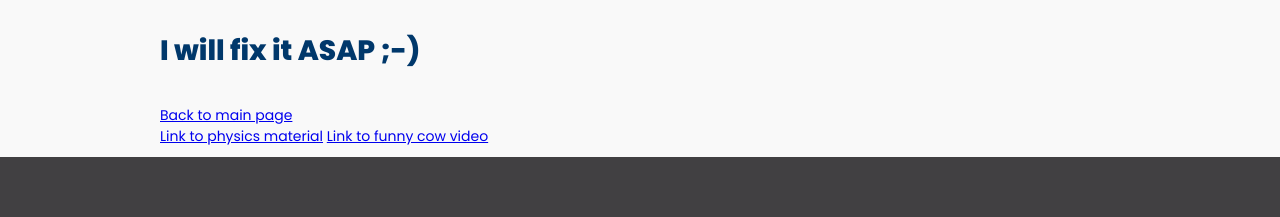
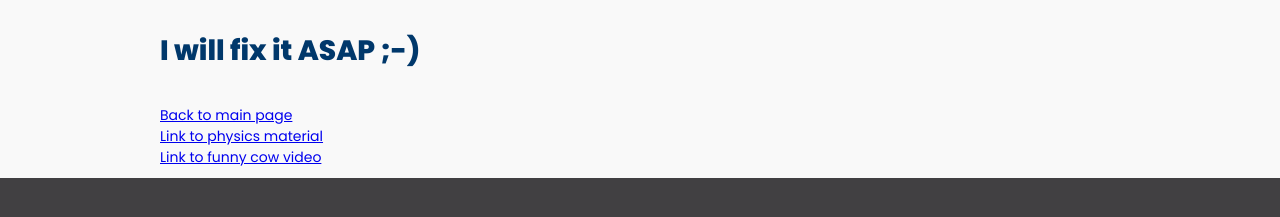
Before and after one commit to rychda/rychda.github.io, a plain HTML site: page about_me.html in a window 1280 px wide. Shown: the part 225-442 px from the top of the page. Drawn offline with Linux system fonts and the light colour scheme.

Commit message:
Update about_me.html

```diff
--- a/about_me.html
+++ b/about_me.html
@@ -13,7 +13,7 @@
         <h1>Page under construction, sorry :(</h1>
         <h2>I will fix it ASAP ;-)</h2>
         <a href="index.html">Back to main page</a><br>
-        <a href="files/elektricke_napeti_zapis.pdf">Link to physics material</a>
+        <a href="files/elektricke_napeti_zapis.pdf">Link to physics material</a><br>
         <a href="files/COWS_AT_THE_GRASS.mp4">Link to funny cow video</a>
     </article>
 </body>
```
